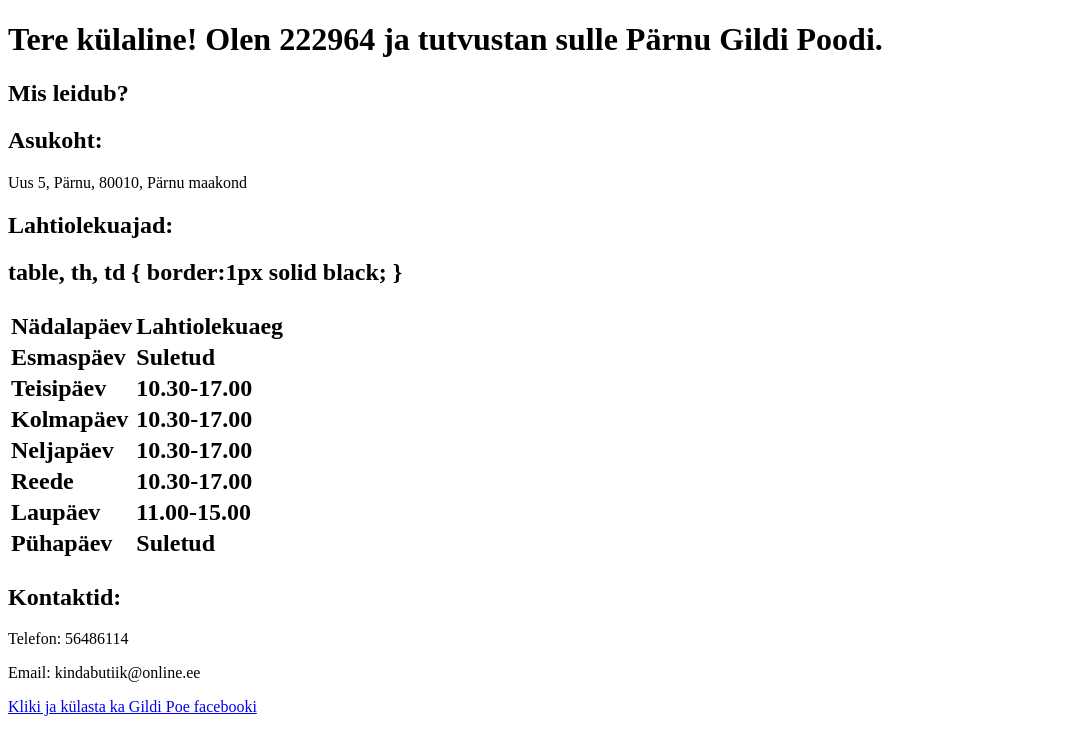
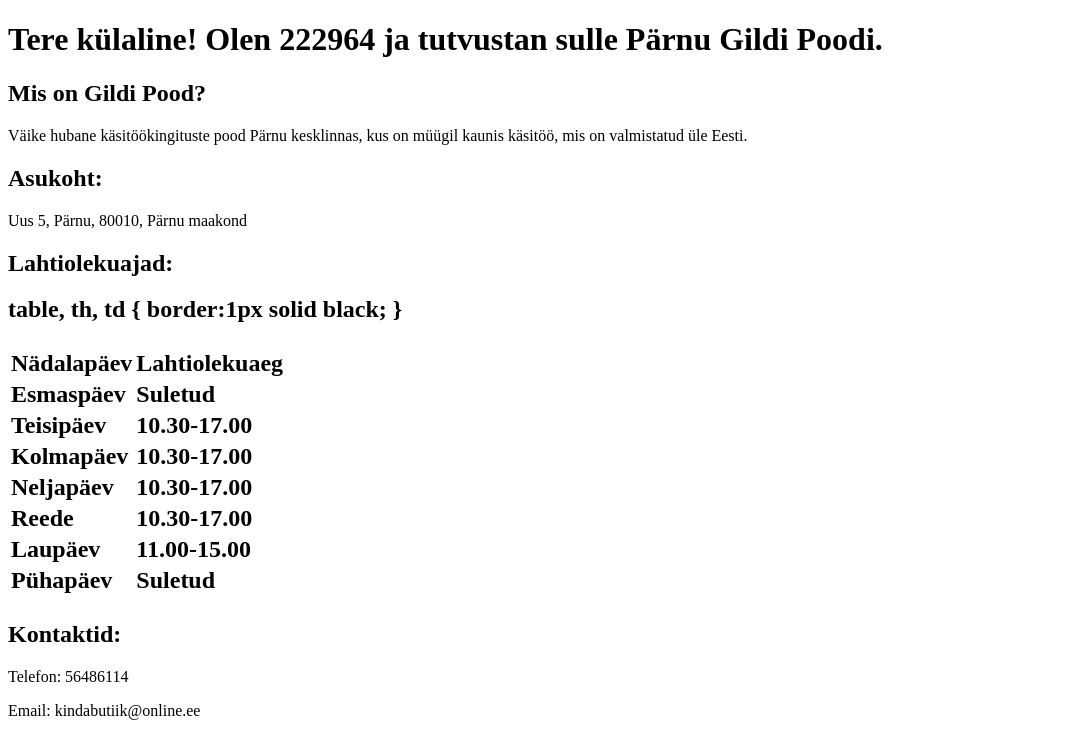
Before and after one commit to AOrmisson/GildiPood.github.io, a plain HTML site: page index.html in a window 1280 px wide. Shown: the top 729 px of the page, without its empty margins (0-1067 px from the left). Drawn offline with Linux system fonts and the light colour scheme.

Commit message:
Update index.html

```diff
--- a/index.html
+++ b/index.html
@@ -5,8 +5,8 @@
 <title>Maarja Magdaleena Gildi Pood</title>
 
 <h1>Tere külaline! Olen 222964 ja tutvustan sulle Pärnu Gildi Poodi.</h1>
-<h2>Mis leidub?</h2>
-<p></p>
+<h2>Mis on Gildi Pood?</h2>
+<p>Väike hubane käsitöökingituste pood Pärnu kesklinnas, kus on müügil kaunis käsitöö, mis on valmistatud üle Eesti.</p>
 
 <h2>Asukoht:</h2>
 <p>Uus 5, Pärnu, 80010, Pärnu maakond</p>
```
